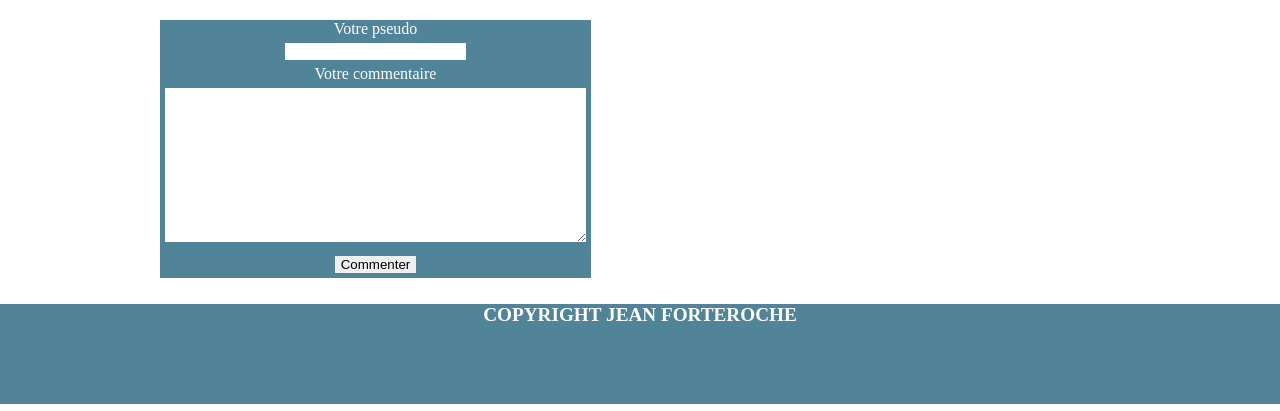
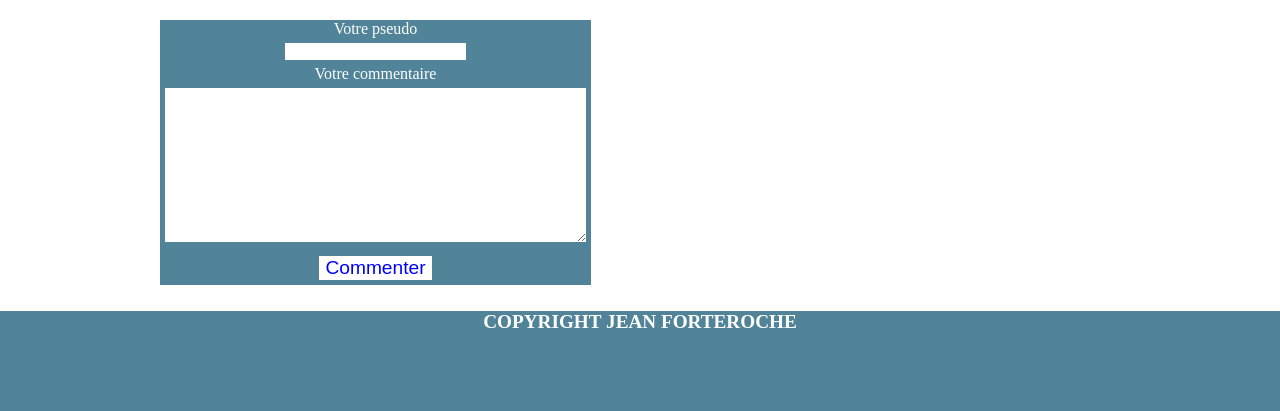
Before and after one commit to davidAChiva/projet-4, a PHP site: page /index.php?episode=1 in a window 1280 px wide. Shown: the part 1065-1476 px from the top of the page. Run offline with PHP 8.4, Linux system fonts and the light colour scheme; tables that the repository leaves empty or names only in its code hold one stand-in row (values such as "Sample post"); some libraries are stand-ins or nearby versions.

Commit message:
Amélioration ergonomie

```diff
--- a/View/ViewEpisode.class.php
+++ b/View/ViewEpisode.class.php
@@ -28,7 +28,7 @@ ob_start();
         <label for='comment'>Votre commentaire</label> <br />
         <textarea id='comment' name='comment' rows='10' cols='50' placeholder='Votre commentaire' required>
         </textarea> <br />
-        <input type='submit' value='Commenter' />
+        <input class='submit'type='submit' value='Commenter' />
     </form>
 </div>
 </div>
--- a/admin0085/View/ViewConnexion.php
+++ b/admin0085/View/ViewConnexion.php
@@ -12,7 +12,7 @@
             <input type='text' id='pseudoAdmin' name='pseudoAdmin' required /> <br />
             <label for='passwordAdmin'>Votre mot de passe</label>
             <input type='password' id='passwordAdmin' name='passwordAdmin' required /> <br />
-            <input type='submit' value='Envoyer' />
+            <input class='submit' type='submit' value='Envoyer' />
         </form>
     </body>
 </html>
--- a/admin0085/View/ViewCreateEpisode.php
+++ b/admin0085/View/ViewCreateEpisode.php
@@ -8,7 +8,7 @@ ob_start();
     <input type='text' id='titleNewEpisode' name='titleNewEpisode' required /> <br />
     <label for='contentNewEpisode'>CONTENU DE L'EPISODE</label>
     <textarea id='contentNewEpisode' name='contentNewEpisode'></textarea>
-    <input type='submit' value='Creer le nouveau épisode' />
+    <input class='submit' type='submit' value='Creer le nouveau épisode' />
 </form>
 <?php
 $sectionContent = ob_get_clean();
--- a/admin0085/View/ViewManageComments.php
+++ b/admin0085/View/ViewManageComments.php
@@ -26,7 +26,7 @@ ob_start();
                             <input type='text' id='idComment' name='idComment' value='<?= $comment['id'] ?>'hidden></input>
                             <td><input type='text' id='authorComment' name='authorComment' value='<?= $comment['author'] ?>'></input></td>
                             <td><textarea id='contentComment' name='contentComment' rows='10'><?= $comment['content'] ?></textarea></td>
-                            <td><input type='submit' value='Modifier' </input></td>
+                            <td><input class='submit'type='submit' value='Modifier' </input></td>
                         </form>
                         <td><a href='home.php?rubric=manageComments&idEpisode=<?= $comment['episode_id'] ?>&typeManage=delete&idComment=<?= $comment["id"] ?>'>Supprimer</a></td>
                     </tr>
--- a/admin0085/View/ViewModifyAccount.php
+++ b/admin0085/View/ViewModifyAccount.php
@@ -8,7 +8,7 @@ ob_start();
 <form method='post' action='home.php?manageAccount=modifyInformations'>
     <label for='newPseudo'>SAISISSEZ LE NOUVEAU PSEUDO</label>
     <input type='text' id='newPseudo' name='newPseudo' required /> <br />
-    <input type='submit' value='Modifier le pseudo' />
+    <input class='submit' type='submit' value='Modifier le pseudo' />
 </form>
 <h3>MODIFIER LE MOT DE PASSE</h3>
 <form method='post' action='home.php?manageAccount=modifyInformations'>
@@ -18,7 +18,7 @@ ob_start();
     <input type='password' id='newPassword' name='newPassword' required/> <br />
     <label for='retypePassword'>RESAISISSEZ VOTRE NOUVEAU MOT DE PASSE</label>
     <input type='password' id='retypePassword' name='retypePassword' required /> <br />
-    <input type='submit' value='Modifier le mot de passe' />
+    <input class='submit' type='submit' value='Modifier le mot de passe' />
 </form>
 <?php
 $sectionContent=ob_get_clean();
--- a/admin0085/View/ViewModifyEpisode.php
+++ b/admin0085/View/ViewModifyEpisode.php
@@ -24,7 +24,7 @@ ob_start();
     <input type='text' id='titleEditEpisode' name='titleEditEpisode' value='<?php echo $titleEpisode; ?>' required /> <br />
     <label for='contentEditEpisode'>CONTENU DE L'EPISODE</label>
     <textarea id='contentEditEpisode' name='contentEditEpisode' rows='30'required> <?= $contentEpisode ?> </textarea>
-    <input type='submit' value="Modifiez l'épisode" />
+    <input class='submit' type='submit' value="Modifiez l'épisode" />
 </form>
 <?php
 $sectionContent = ob_get_clean();
--- a/css/general.css
+++ b/css/general.css
@@ -71,6 +71,18 @@ section p
 {
     font-size: 1.2em;
 }
+.submit
+{
+    font-size: 1.2em;
+    background-color: white;
+    cursor: pointer;
+    display: block;
+    margin: auto;
+    text-align: center;
+    text-decoration: none;
+    color: #0000FF;
+    border: 2px #0000FF solid;
+}
 article
 {
     background-color: #518499;
```
